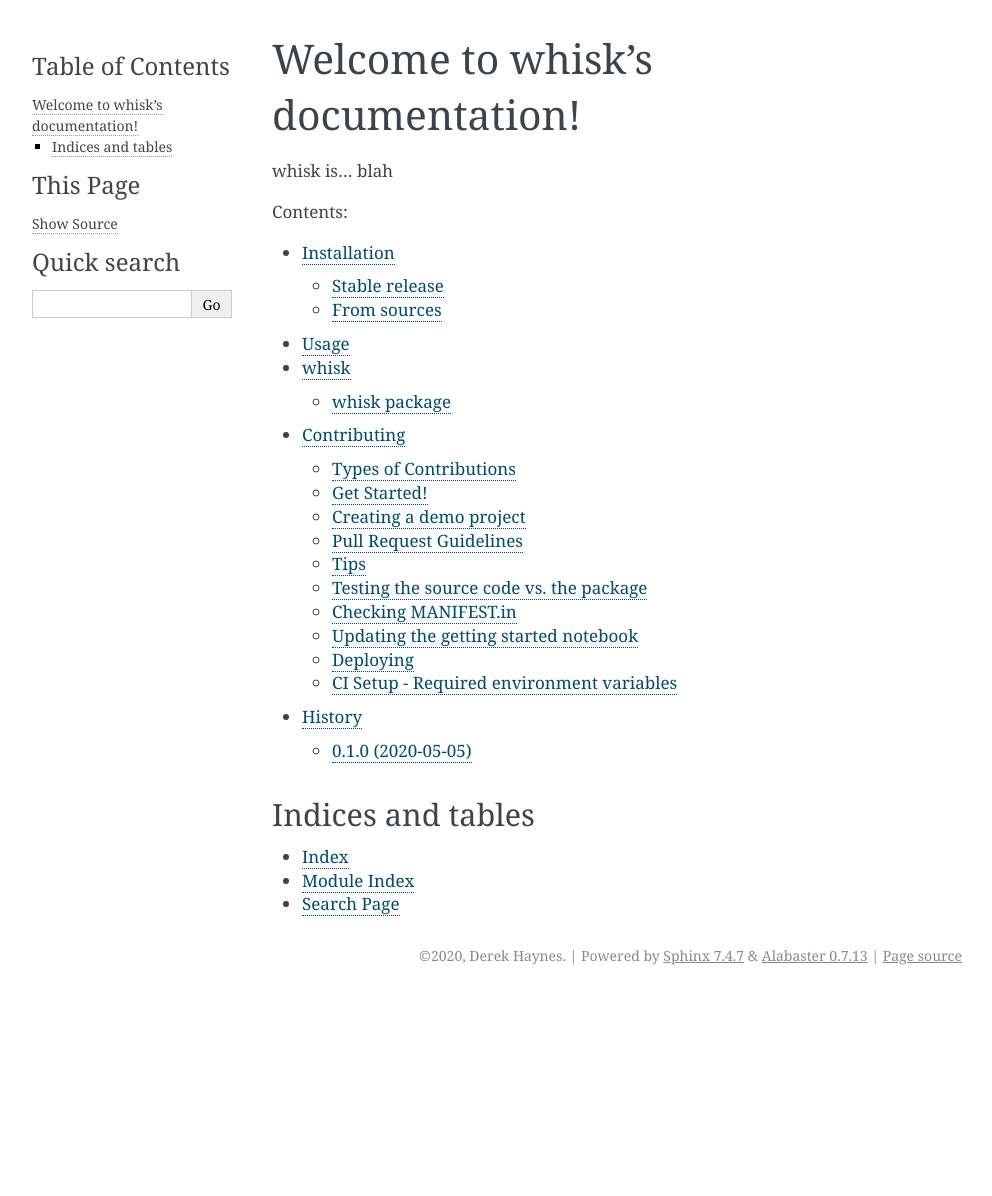
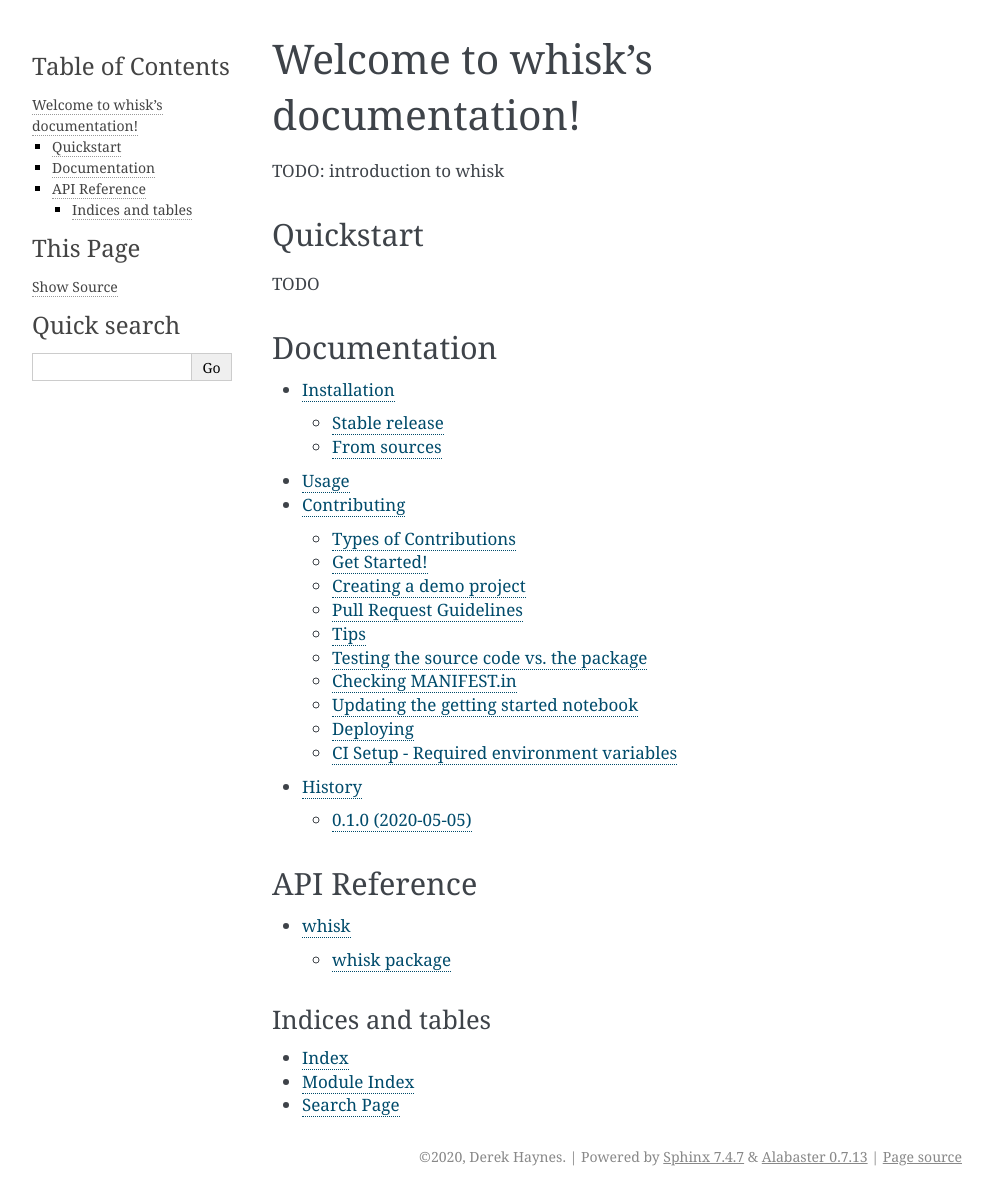
Before and after one commit to whisk-ml/whisk, a Sphinx documentation site: the page built from docs/index.md, in a window 1280 px wide. Shown: the whole page, without its empty margins (148-1140 px from the left). Built offline with Sphinx 7.4.7, drawn with Linux system fonts in a browser that asks for light colours; before the commit the page ends 995 px from its top, so only the background shows below that.

Commit message:
Basic structure

````diff
--- a/docs/index.md
+++ b/docs/index.md
@@ -1,19 +1,33 @@
 # Welcome to whisk's documentation!
 
-whisk is... blah
+TODO: introduction to whisk
+
+## Quickstart
+
+TODO
+
+## Documentation
+
 
 ```eval_rst
 .. toctree::
    :maxdepth: 2
-   :caption: Contents:
 
    readme
    installation
    usage
-   modules
    contributing
    authors
    history
+```
+
+## API Reference
+
+```eval_rst
+.. toctree::
+   :maxdepth: 2
+
+   modules
 ```
 
 ```eval_rst
````
